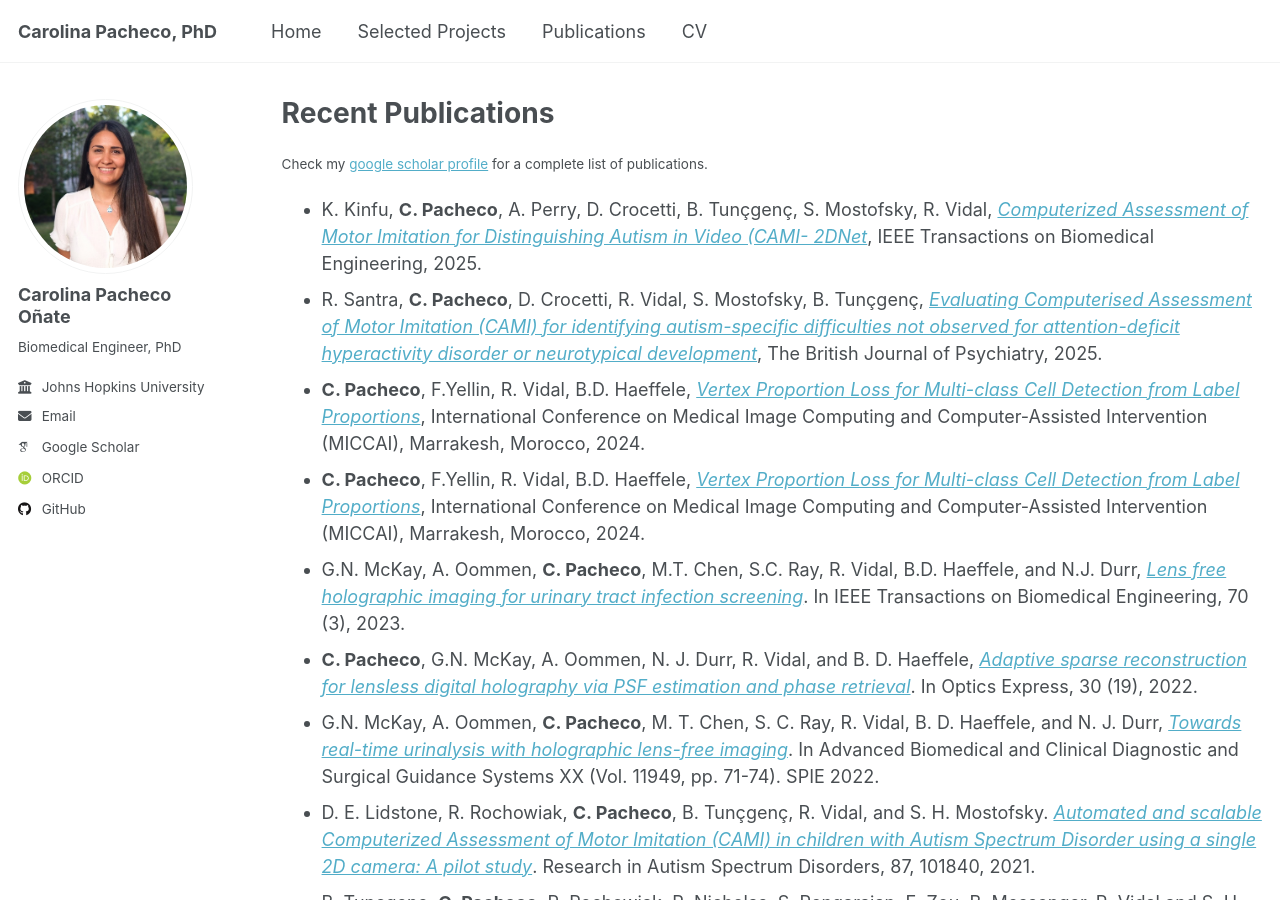
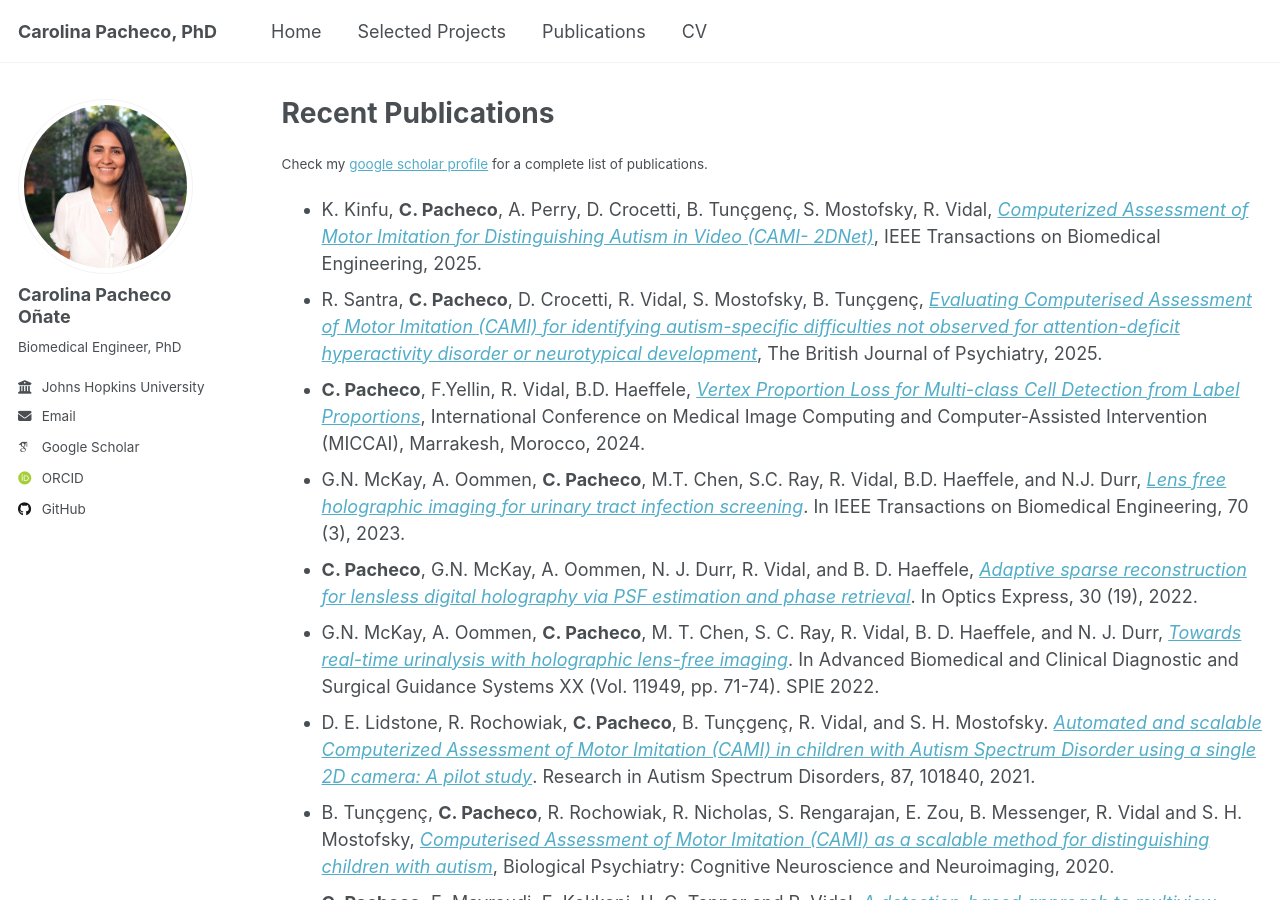
Before and after one commit to carolina-pacheco/carolina-pacheco.github.io, a Jekyll site: the page built from _pages/publications.md, in a window 1280 px wide and 900 px high. Built offline with Jekyll 4.4.1, drawn with Linux system fonts in a browser that asks for light colours; some web fonts are replaced; a script that is not in the unit is left out.

Commit message:
Update publications.md

```diff
--- a/_pages/publications.md
+++ b/_pages/publications.md
@@ -6,10 +6,9 @@ author_profile: true
 ---
 <sub> Check my [google scholar profile](https://scholar.google.com/citations?user=OJSAJYIAAAAJ) for a complete list of publications. <sub>
 - K. Kinfu, **C. Pacheco**, A. Perry, D. Crocetti, B. Tunçgenç, S. Mostofsky, R. Vidal, [*Computerized Assessment of Motor Imitation for Distinguishing Autism in Video (CAMI-
-2DNet*](https://ieeexplore.ieee.org/abstract/document/11269933), IEEE Transactions on Biomedical Engineering, 2025.
+2DNet)*](https://ieeexplore.ieee.org/abstract/document/11269933), IEEE Transactions on Biomedical Engineering, 2025.
 - R. Santra, **C. Pacheco**, D. Crocetti, R. Vidal, S. Mostofsky, B. Tunçgenç, [*Evaluating Computerised Assessment of Motor Imitation (CAMI) for identifying autism-specific difficulties not observed for attention-deficit hyperactivity disorder or neurotypical development*](https://pubmed.ncbi.nlm.nih.gov/39871516/), The British
 Journal of Psychiatry, 2025.
-- **C. Pacheco**, F.Yellin, R. Vidal, B.D. Haeffele, [*Vertex Proportion Loss for Multi-class Cell Detection from Label Proportions*](https://link.springer.com/chapter/10.1007/978-3-031-72390-2_35), International Conference on Medical Image Computing and Computer-Assisted Intervention (MICCAI), Marrakesh, Morocco, 2024.
 - **C. Pacheco**, F.Yellin, R. Vidal, B.D. Haeffele, [*Vertex Proportion Loss for Multi-class Cell Detection from Label Proportions*](https://link.springer.com/chapter/10.1007/978-3-031-72390-2_35), International Conference on Medical Image Computing and Computer-Assisted Intervention (MICCAI), Marrakesh, Morocco, 2024.
 - G.N. McKay, A. Oommen, **C. Pacheco**, M.T. Chen, S.C. Ray, R. Vidal, B.D. Haeffele, and N.J. Durr, [*Lens free holographic imaging for urinary tract infection screening*](https://ieeexplore.ieee.org/abstract/document/9896942). In IEEE Transactions on Biomedical Engineering, 70 (3), 2023.
 - **C. Pacheco**, G.N. McKay, A. Oommen, N. J. Durr, R. Vidal, and B. D. Haeffele, [*Adaptive sparse reconstruction for lensless digital holography via PSF estimation and phase retrieval*](https://doi.org/10.1364/OE.458360). In Optics Express, 30 (19), 2022.
```
